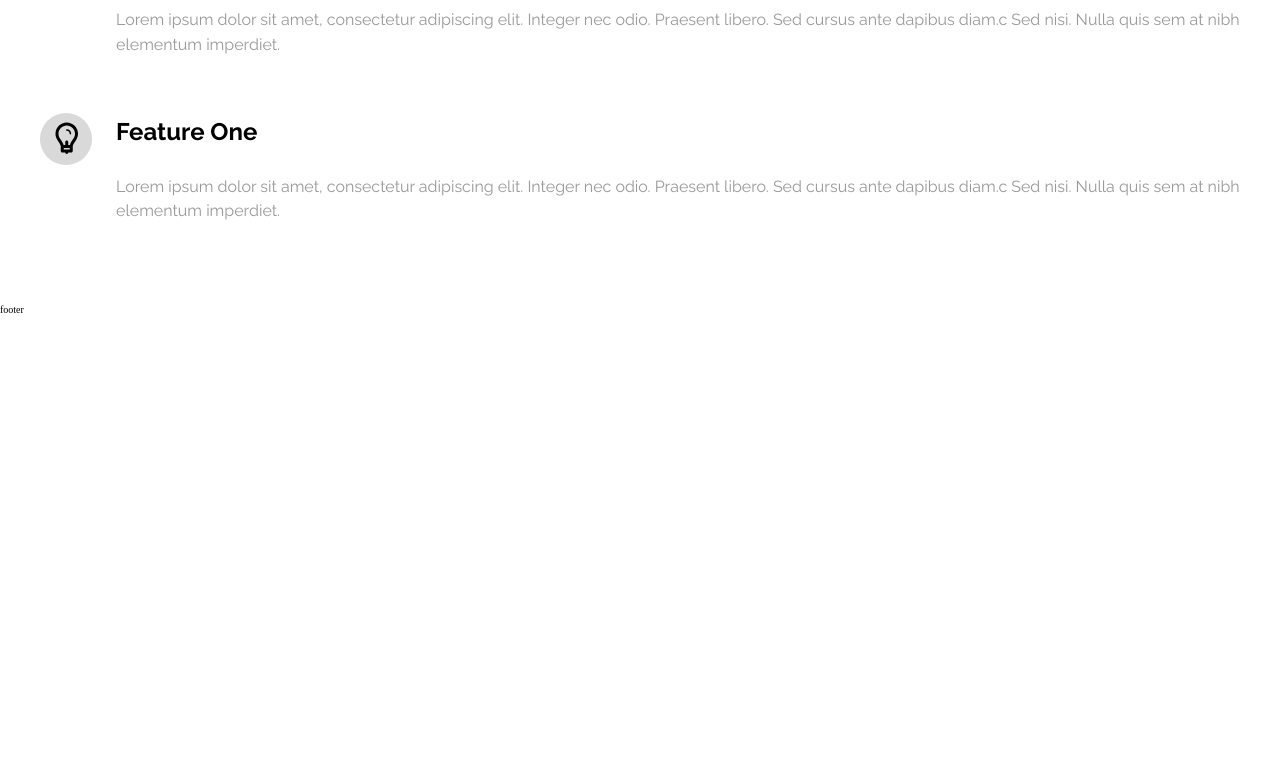
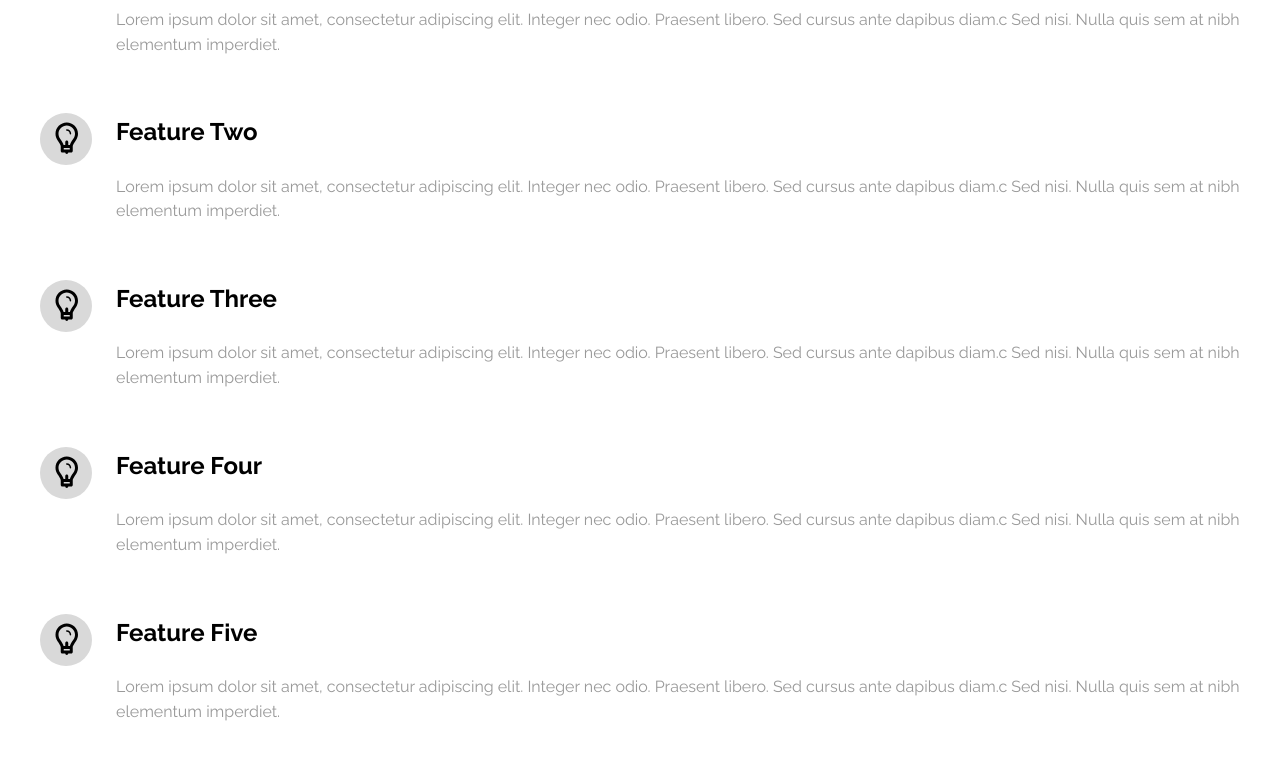
Before and after one commit to littlenines/wireframe-template, a React (Vite) app: page / in a window 1280 px wide. Shown: the part 872-1651 px from the top of the page. Before the commit the page ends 1187 px from the top, so only its background shows below. Built offline with nearby package versions, Linux system fonts and the light colour scheme.

Commit message:
add features json data

```diff
--- /dev/null
+++ b/src/assets/json/features.json
@@ -0,0 +1,32 @@
+[
+  {
+    "id": 0,
+    "title": "Feature One",
+    "description": "Lorem ipsum dolor sit amet, consectetur adipiscing elit. Integer nec odio. Praesent libero. Sed cursus ante dapibus diam.c Sed nisi. Nulla quis sem at nibh elementum imperdiet."
+  },
+  {
+    "id": 1,
+    "title": "Feature Two",
+    "description": "Lorem ipsum dolor sit amet, consectetur adipiscing elit. Integer nec odio. Praesent libero. Sed cursus ante dapibus diam.c Sed nisi. Nulla quis sem at nibh elementum imperdiet."
+  },
+  {
+    "id": 2,
+    "title": "Feature Three",
+    "description": "Lorem ipsum dolor sit amet, consectetur adipiscing elit. Integer nec odio. Praesent libero. Sed cursus ante dapibus diam.c Sed nisi. Nulla quis sem at nibh elementum imperdiet."
+  },
+  {
+    "id": 3,
+    "title": "Feature Four",
+    "description": "Lorem ipsum dolor sit amet, consectetur adipiscing elit. Integer nec odio. Praesent libero. Sed cursus ante dapibus diam.c Sed nisi. Nulla quis sem at nibh elementum imperdiet."
+  },
+  {
+    "id": 4,
+    "title": "Feature Five",
+    "description": "Lorem ipsum dolor sit amet, consectetur adipiscing elit. Integer nec odio. Praesent libero. Sed cursus ante dapibus diam.c Sed nisi. Nulla quis sem at nibh elementum imperdiet."
+  },
+  {
+    "id": 5,
+    "title": "Feature Six",
+    "description": "Lorem ipsum dolor sit amet, consectetur adipiscing elit. Integer nec odio. Praesent libero. Sed cursus ante dapibus diam.c Sed nisi. Nulla quis sem at nibh elementum imperdiet."
+  }
+]
--- a/src/pages/Home/index.jsx
+++ b/src/pages/Home/index.jsx
@@ -2,6 +2,7 @@ import { lazy } from 'react';
 const Section = lazy(() => import('src/components/Section'));
 const Button = lazy(() => import('src/components/Button'));
 const FeatureCard = lazy(() => import('src/components/FeatureCard'));
+import features from 'src/assets/json/features.json';
 import style from './Hero.module.scss';
 
 const Home = () => {
@@ -28,12 +29,7 @@ const Home = () => {
       {/* FEATURES */}
       <Section title='Which are the greatest things about it?'>
         <div className={style.feature_cards}>
-          <FeatureCard title='Feature One' description='Lorem ipsum dolor sit amet, consectetur adipiscing elit.
-                  Integer nec odio. Praesent libero. Sed cursus ante dapibus
-                  diam.c Sed nisi. Nulla quis sem at nibh elementum imperdiet.' />
-          <FeatureCard title='Feature One' description='Lorem ipsum dolor sit amet, consectetur adipiscing elit.
-                  Integer nec odio. Praesent libero. Sed cursus ante dapibus
-                  diam.c Sed nisi. Nulla quis sem at nibh elementum imperdiet.' />
+          {features.map((feature) => <FeatureCard key={feature.id} title={feature.title} description={feature.description}/> )}
         </div>
       </Section>
     </main>
```
